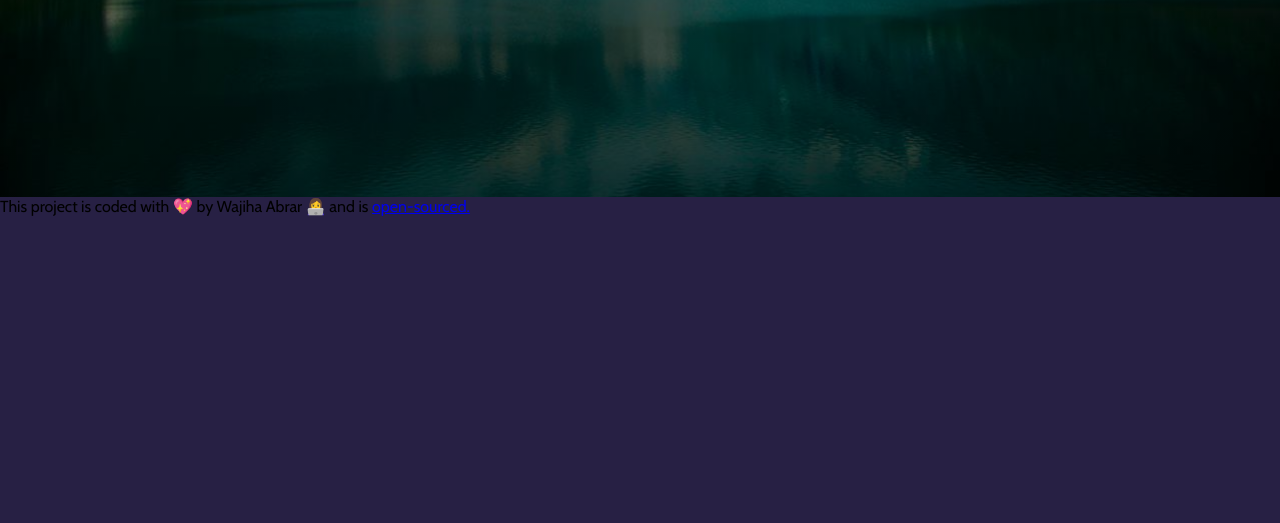
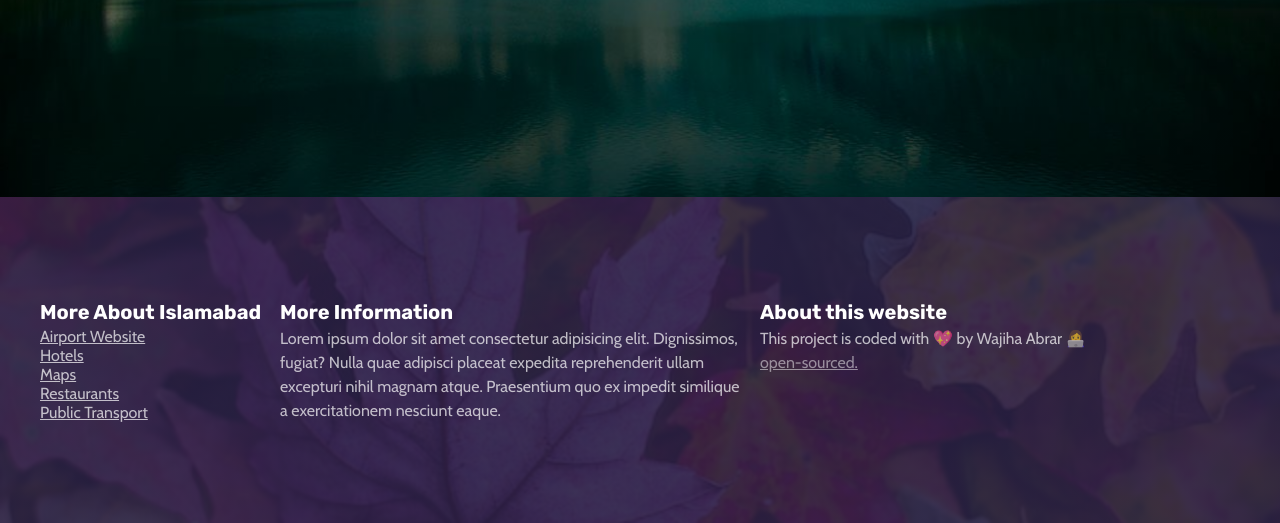
Before and after one commit to WajihaAbrar/Travel-Website, a plain HTML site: page index.html in a window 1280 px wide. Shown: the part 506-1029 px from the top of the page. Before the commit the page ends 800 px from the top, so only its background shows below. Drawn offline with nearby package versions, Linux system fonts and the light colour scheme.

Commit message:
Added the footer.

```diff
--- a/index.html
+++ b/index.html
@@ -21,10 +21,63 @@
         <a href="#more">Learn more</a>
       </header>
       <footer>
-        This project is coded with 💖 by Wajiha Abrar 👩‍💻 and is
-        <a href="https://github.com/WajihaAbrar/Travel-Website" target="_blank"
-          >open-sourced.</a
-        >
+        <section class="grid">
+          <div>
+            <h4>More About Islamabad</h4>
+            <ul>
+              <li>
+                <a href="https://islamabadairport.com.pk/" target="_blank"
+                  >Airport Website</a
+                >
+              </li>
+              <li>
+                <a href="https://islamabadhotel.com.pk/" target="_blank"
+                  >Hotels</a
+                >
+              </li>
+              <li>
+                <a
+                  href="https://maps.app.goo.gl/4TFgMQAZ7s51eape8"
+                  target="_blank"
+                  >Maps</a
+                >
+              </li>
+              <li>
+                <a href="https://monal.themonal.com/" target="_blank"
+                  >Restaurants</a
+                >
+              </li>
+              <li>
+                <a
+                  href="https://www.expatinfodesk.com/destinations/islamabad/islamabad-transport/"
+                  target="_blank"
+                  >Public Transport</a
+                >
+              </li>
+            </ul>
+          </div>
+          <div>
+            <h4>More Information</h4>
+            <p>
+              Lorem ipsum dolor sit amet consectetur adipisicing elit.
+              Dignissimos, fugiat? Nulla quae adipisci placeat expedita
+              reprehenderit ullam excepturi nihil magnam atque. Praesentium quo
+              ex impedit similique a exercitationem nesciunt eaque.
+            </p>
+          </div>
+          <div>
+            <h4>About this website</h4>
+            <p>
+              This project is coded with 💖 by Wajiha Abrar 👩‍💻
+              <br />
+              <a
+                href="https://github.com/WajihaAbrar/Travel-Website"
+                target="_blank"
+                >open-sourced.</a
+              >
+            </p>
+          </div>
+        </section>
       </footer>
     </div>
   </body>
--- a/src/style.css
+++ b/src/style.css
@@ -66,8 +66,52 @@ header a {
   max-width: 1400px;
   margin: 0 auto;
 }
+section {
+  max-width: 1200px;
+  margin: 0 auto;
+}
+.grid {
+  display: grid;
+  grid-template-columns: 1fr 2fr 2fr;
+}
+footer {
+  background-image: linear-gradient(
+      rgba(39, 32, 68, 0.9),
+      rgba(39, 32, 68, 0.9)
+    ),
+    url("../images/f3.jpg");
+  background-position: center;
+  background-repeat: no-repeat;
+  background-size: cover;
+  color: white;
+  padding: 100px 0;
+}
+footer h4 {
+  font-size: 20px;
+  font-weight: 700;
+  line-height: 30px;
+}
+footer p {
+  font-size: 16px;
+  font-weight: 400;
+  opacity: 0.7;
+  margin-right: 20px;
+  line-height: 24px;
+}
+footer ul {
+  padding: 0;
+}
+footer li {
+  list-style: none;
+  margin: 0;
+  padding: 0;
+}
+footer a {
+  color: white;
+  opacity: 0.7;
+}
 
-@media (max-width: 900px) {
+@media (max-width: 960px) {
   header {
     padding: 60px 0;
   }
```
Also changed, not shown: images/f1.jpg (added), images/f2.jpg (added), images/f3.jpg (added).
